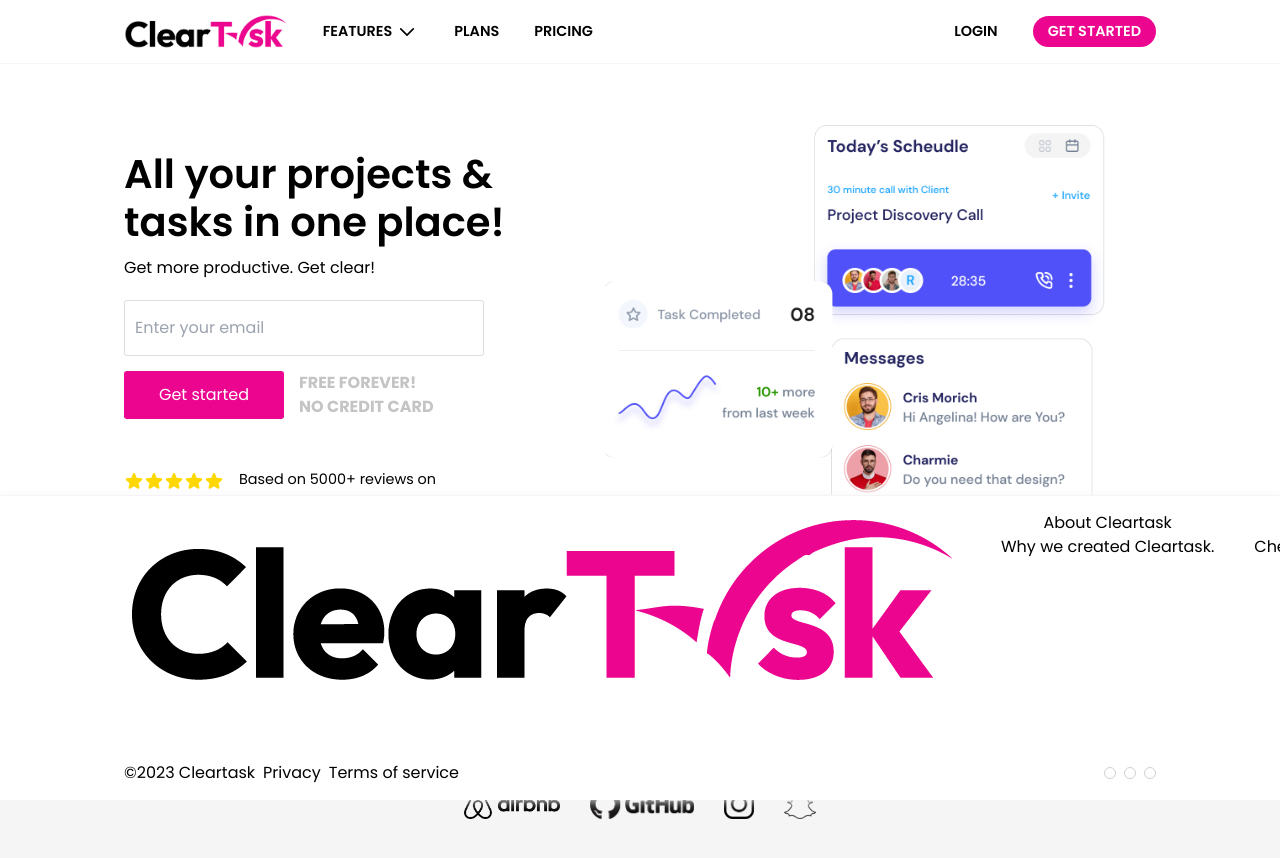
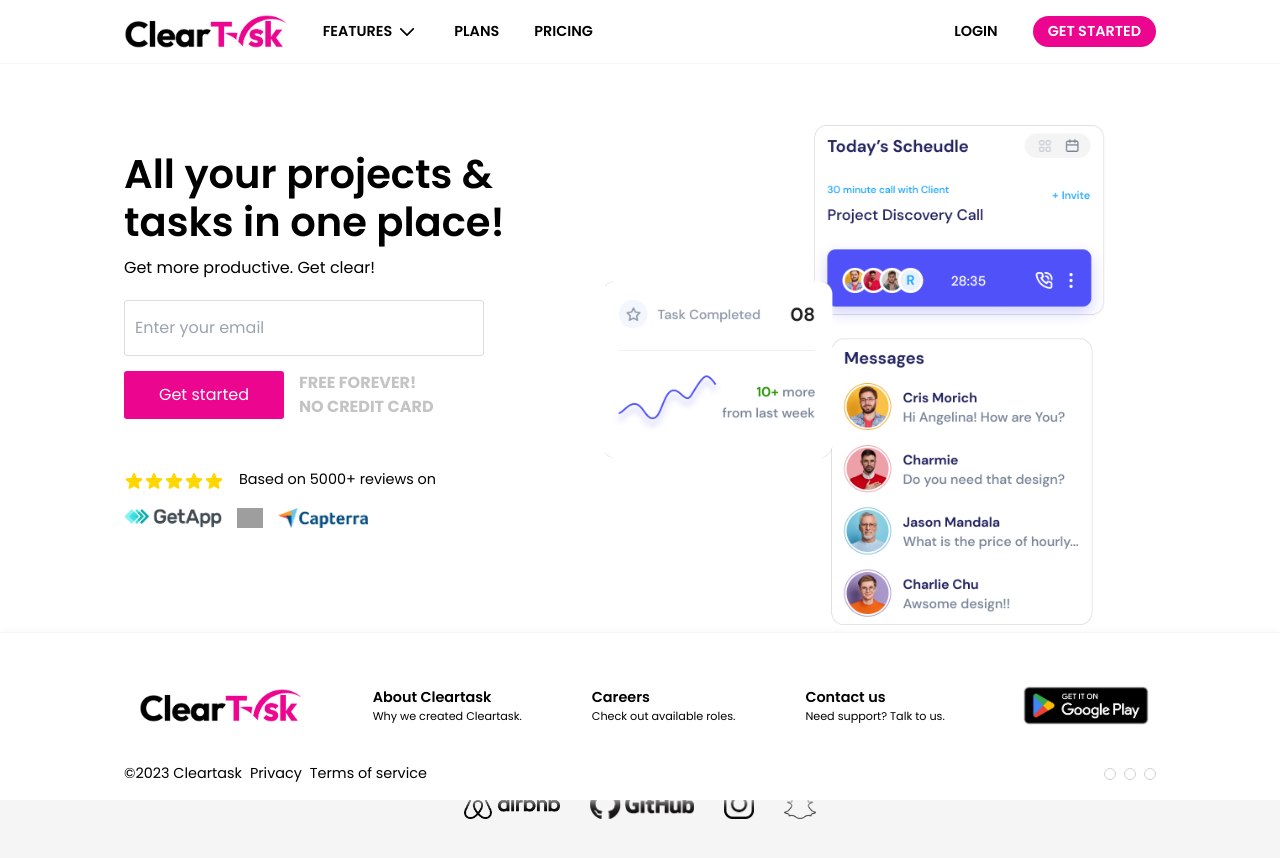
Before and after one commit to Crunch-Garage/cleartask, a React (Create React App) app in the folder react/: page / in a window 1280 px wide. Shown: the top 858 px of the page. Built offline with nearby package versions, Linux system fonts and the light colour scheme; grey boxes are pictures that could not be loaded; some icons are missing; a web font is replaced by a local one.

Commit message:
feat: add styling to footer links

```diff
--- a/react/src/components/Footer.css
+++ b/react/src/components/Footer.css
@@ -38,3 +38,47 @@
     transform:scale(1.2);
     transition:transform ease 0.2s;
 }
+
+.footer__grid-item a,
+.footer__grid-item span{
+    font-size: 0.9rem;
+}
+
+.footer__grid--top{
+    padding-bottom:20px;
+    padding-top: 20px;
+}
+
+.footer__grid--top a{
+    display: flex;
+    flex: 1 auto 270px;
+    max-inline-size: 300px;
+    flex-direction: column;
+    align-items: flex-start;
+    justify-content: center;
+    padding: 10px 15px ;
+    border-radius: 15px;
+}
+
+.footer__grid--top :not(:first-child) a:hover{
+    background-color: var(--site-nav-drop-hover-color);
+}
+
+.footer__grid--top .app-badge img{
+    height:55px;
+    width:100%;
+}
+
+.footer__grid--top a img{
+    height:35px;
+    width:100%;
+}
+
+.footer__grid--top a h3{
+    font-weight: 600;
+    font-size: 0.9rem;
+}
+
+.footer__grid--top a p{
+    font-size: 0.7rem;
+}
```
